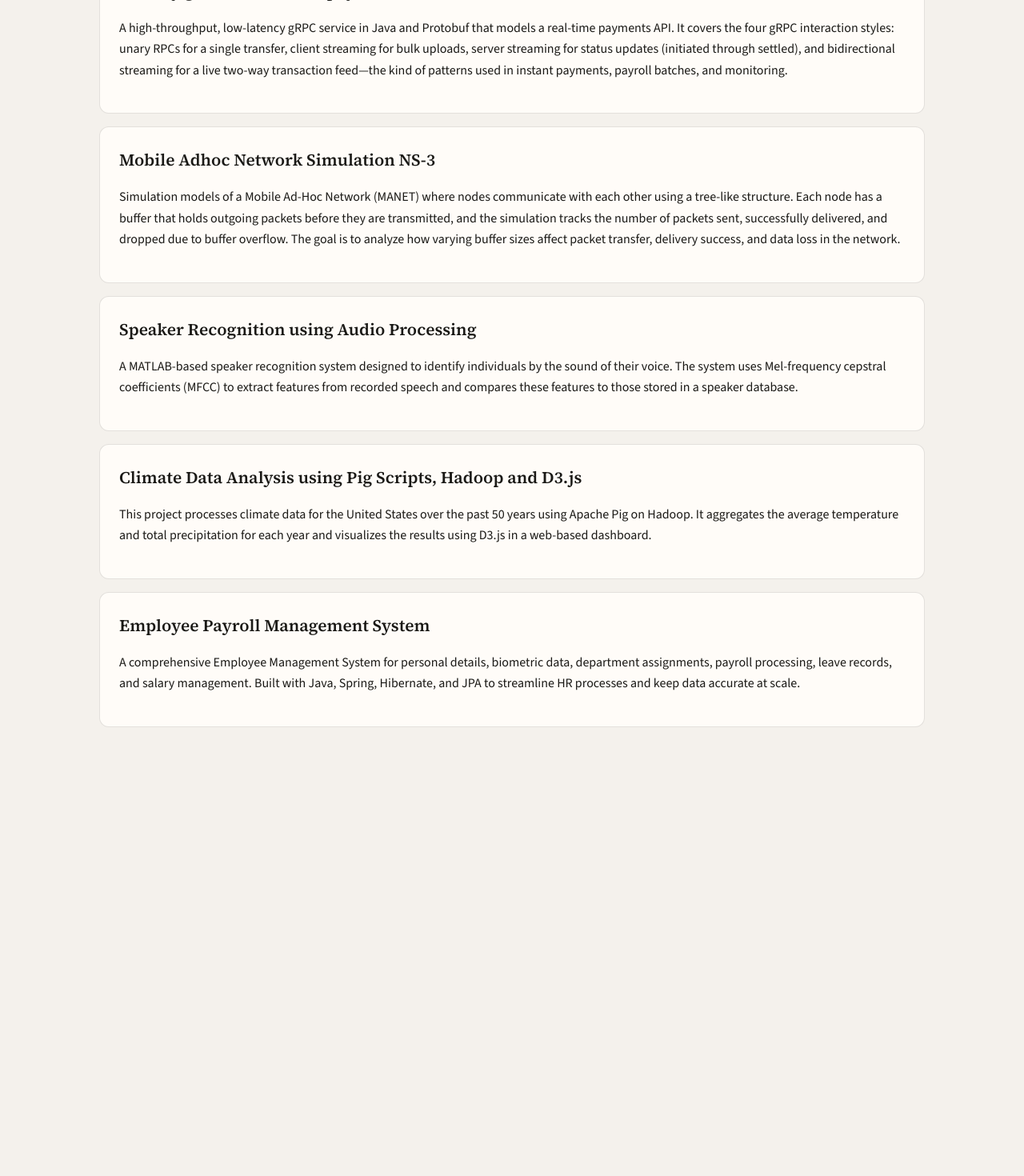
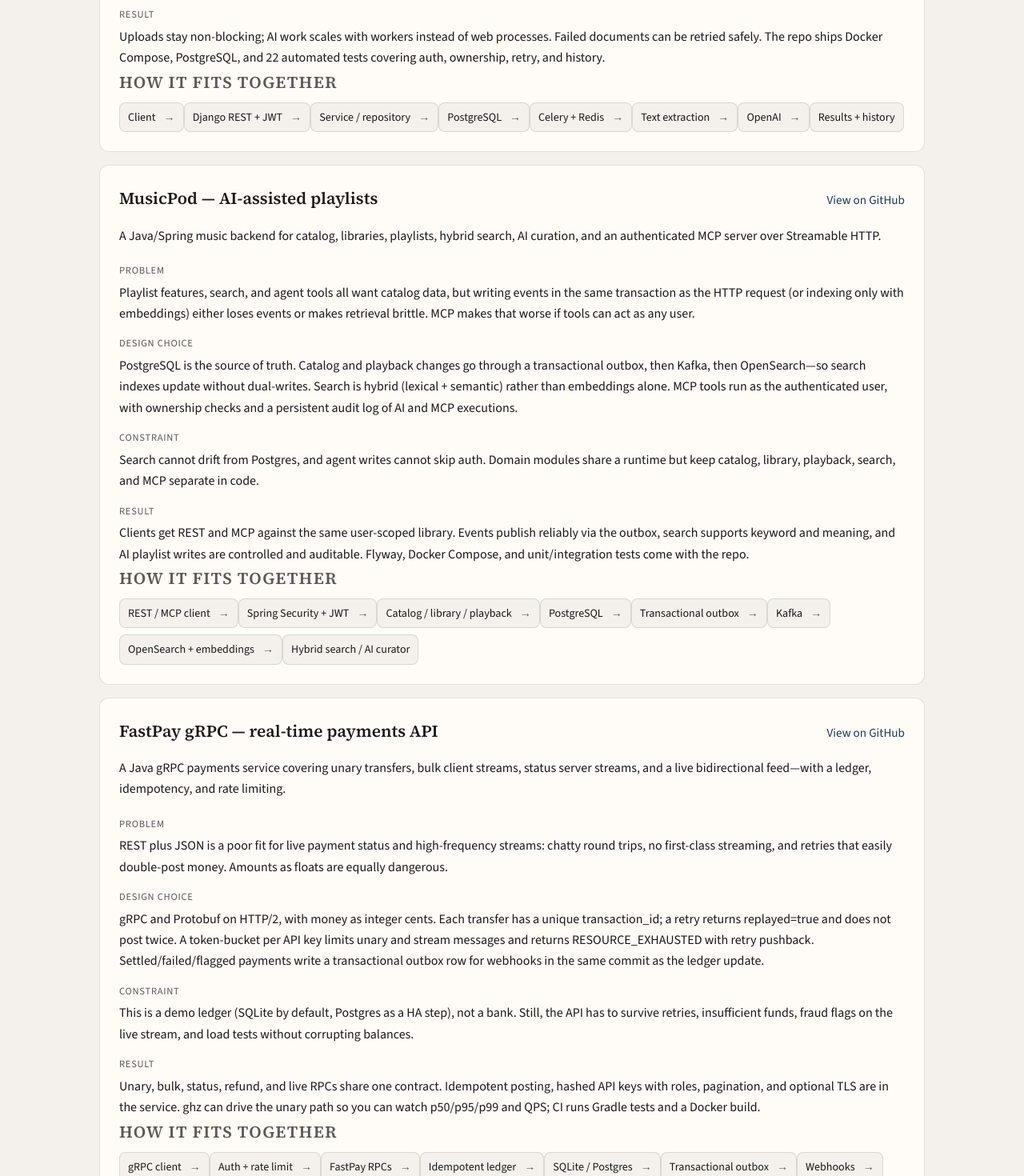
Before and after one commit to snehaamr/CV, a React (Vite) app: page /projects in a window 1280 px wide. Shown: the part 720-2190 px from the top of the page at 80% size. Before the commit the page ends 1725 px from the top, so only its background shows below. Built offline with nearby package versions, Linux system fonts and the light colour scheme.

Commit message:
Present featured GitHub work as case studies
Document Intelligence, MusicPod, and FastPay now lead the Projects
page with problem, design, constraint, result, and an architecture
flow. Older academic projects sit in a separate section. Each
featured project still links to GitHub.

```diff
--- a/src/data/projects.js
+++ b/src/data/projects.js
@@ -1,22 +1,79 @@
-export const projects = [
+export const featuredProjects = [
   {
     title: 'AI Document Intelligence Platform',
     href: 'https://github.com/snehaamr/DocumentIntelligencePlatform',
-    description:
-      'A document processing platform where authenticated users upload files, extract text, and use LLMs to classify and summarize content. Work runs asynchronously through background workers rather than blocking the request path. Built with Django, Django REST Framework, Celery, Redis, PostgreSQL, Docker, and OpenAI, with a layered backend, repository and service boundaries, transactional consistency, tests, and containerized deployment.',
+    summary:
+      'A Django document pipeline that accepts uploads, extracts text, and classifies and summarizes content with an LLM—without holding the request open while the model runs.',
+    problem:
+      'Document classification and summarization are slow, failure-prone, and easy to bolt onto a request thread. A naive “upload, then call OpenAI” path blocks the API, duplicates work on retries, and leaves no audit trail when a model call fails.',
+    choice:
+      'Keep the HTTP path thin: JWT-authenticated upload returns immediately, then a Celery worker on Redis does extraction, OpenAI analysis, classification, and summary persistence. Services and repositories stay separate from controllers. Retries use a row lock and enqueue only after commit so two clients cannot queue the same failed document twice.',
+    constraint:
+      'Model latency and token cost cannot sit on the critical path. Failed jobs have to be retryable without re-uploading the file, and processing history (status, duration, model, tokens, errors) has to survive for debugging.',
+    result:
+      'Uploads stay non-blocking; AI work scales with workers instead of web processes. Failed documents can be retried safely. The repo ships Docker Compose, PostgreSQL, and 22 automated tests covering auth, ownership, retry, and history.',
+    architecture: [
+      'Client',
+      'Django REST + JWT',
+      'Service / repository',
+      'PostgreSQL',
+      'Celery + Redis',
+      'Text extraction',
+      'OpenAI',
+      'Results + history',
+    ],
   },
   {
     title: 'MusicPod — AI-assisted playlists',
     href: 'https://github.com/snehaamr/MusicPod',
-    description:
-      'A modular music backend for catalogs, user libraries, playlists, playback history, and hybrid search, plus AI-assisted playlist curation. PostgreSQL is the source of truth, Kafka handles async work, Redis caches, and OpenSearch powers lexical, semantic, and hybrid retrieval. It also exposes an authenticated MCP server over Streamable HTTP so tools can query and act on a user’s library with ownership checks and an audit trail. Other pieces include JWT auth, a transactional outbox, Flyway migrations, Docker Compose, and automated unit and integration tests.',
+    summary:
+      'A Java/Spring music backend for catalog, libraries, playlists, hybrid search, AI curation, and an authenticated MCP server over Streamable HTTP.',
+    problem:
+      'Playlist features, search, and agent tools all want catalog data, but writing events in the same transaction as the HTTP request (or indexing only with embeddings) either loses events or makes retrieval brittle. MCP makes that worse if tools can act as any user.',
+    choice:
+      'PostgreSQL is the source of truth. Catalog and playback changes go through a transactional outbox, then Kafka, then OpenSearch—so search indexes update without dual-writes. Search is hybrid (lexical + semantic) rather than embeddings alone. MCP tools run as the authenticated user, with ownership checks and a persistent audit log of AI and MCP executions.',
+    constraint:
+      'Search cannot drift from Postgres, and agent writes cannot skip auth. Domain modules share a runtime but keep catalog, library, playback, search, and MCP separate in code.',
+    result:
+      'Clients get REST and MCP against the same user-scoped library. Events publish reliably via the outbox, search supports keyword and meaning, and AI playlist writes are controlled and auditable. Flyway, Docker Compose, and unit/integration tests come with the repo.',
+    architecture: [
+      'REST / MCP client',
+      'Spring Security + JWT',
+      'Catalog / library / playback',
+      'PostgreSQL',
+      'Transactional outbox',
+      'Kafka',
+      'OpenSearch + embeddings',
+      'Hybrid search / AI curator',
+    ],
   },
   {
     title: 'FastPay gRPC — real-time payments API',
     href: 'https://github.com/snehaamr/fastpay-grpc',
-    description:
-      'A high-throughput, low-latency gRPC service in Java and Protobuf that models a real-time payments API. It covers the four gRPC interaction styles: unary RPCs for a single transfer, client streaming for bulk uploads, server streaming for status updates (initiated through settled), and bidirectional streaming for a live two-way transaction feed—the kind of patterns used in instant payments, payroll batches, and monitoring.',
+    summary:
+      'A Java gRPC payments service covering unary transfers, bulk client streams, status server streams, and a live bidirectional feed—with a ledger, idempotency, and rate limiting.',
+    problem:
+      'REST plus JSON is a poor fit for live payment status and high-frequency streams: chatty round trips, no first-class streaming, and retries that easily double-post money. Amounts as floats are equally dangerous.',
+    choice:
+      'gRPC and Protobuf on HTTP/2, with money as integer cents. Each transfer has a unique transaction_id; a retry returns replayed=true and does not post twice. A token-bucket per API key limits unary and stream messages and returns RESOURCE_EXHAUSTED with retry pushback. Settled/failed/flagged payments write a transactional outbox row for webhooks in the same commit as the ledger update.',
+    constraint:
+      'This is a demo ledger (SQLite by default, Postgres as a HA step), not a bank. Still, the API has to survive retries, insufficient funds, fraud flags on the live stream, and load tests without corrupting balances.',
+    result:
+      'Unary, bulk, status, refund, and live RPCs share one contract. Idempotent posting, hashed API keys with roles, pagination, and optional TLS are in the service. ghz can drive the unary path so you can watch p50/p95/p99 and QPS; CI runs Gradle tests and a Docker build.',
+    architecture: [
+      'gRPC client',
+      'Auth + rate limit',
+      'FastPay RPCs',
+      'Idempotent ledger',
+      'SQLite / Postgres',
+      'Transactional outbox',
+      'Webhooks',
+      'Status / live streams',
+    ],
   },
+]
+
+export const earlierProjects = [
   {
     title: 'Mobile Adhoc Network Simulation NS-3',
     href: 'https://github.com/snehaamr/MobileAdhocNetworkNS3',
--- a/src/index.css
+++ b/src/index.css
@@ -206,7 +206,7 @@
   font-family: var(--serif);
   font-size: 1.15rem;
   font-weight: 600;
-  margin: 12px 0 0;
+  margin: 40px 0 16px;
   letter-spacing: 0.04em;
   text-transform: uppercase;
   color: var(--muted);
@@ -308,6 +308,82 @@
 
 .bullets li + li {
   margin-top: 6px;
+}
+
+.case-study-head {
+  display: flex;
+  align-items: baseline;
+  justify-content: space-between;
+  gap: 12px 20px;
+  flex-wrap: wrap;
+  margin-bottom: 8px;
+}
+
+.case-study-head h2 {
+  margin: 0;
+}
+
+.case-study-head a {
+  text-decoration: none;
+  font-size: 0.95rem;
+  white-space: nowrap;
+}
+
+.case-study-points {
+  margin: 20px 0 0;
+  display: grid;
+  gap: 14px;
+}
+
+.case-study-points div {
+  margin: 0;
+}
+
+.case-study-points dt {
+  font-size: 0.78rem;
+  letter-spacing: 0.06em;
+  text-transform: uppercase;
+  color: var(--muted);
+  margin-bottom: 4px;
+}
+
+.case-study-points dd {
+  margin: 0;
+}
+
+.arch-title {
+  font-family: var(--sans);
+  font-size: 0.78rem;
+  letter-spacing: 0.06em;
+  text-transform: uppercase;
+  color: var(--muted);
+  margin: 22px 0 10px;
+}
+
+.arch-flow {
+  list-style: none;
+  margin: 0;
+  padding: 0;
+  display: flex;
+  flex-wrap: wrap;
+  align-items: center;
+  gap: 8px 0;
+}
+
+.arch-flow li {
+  display: flex;
+  align-items: center;
+  background: var(--bg);
+  border: 1px solid var(--line);
+  border-radius: 8px;
+  padding: 6px 10px;
+  font-size: 0.88rem;
+}
+
+.arch-arrow {
+  margin-left: 10px;
+  color: var(--muted);
+  font-weight: 600;
 }
 
 .review {
--- a/src/pages/Projects.jsx
+++ b/src/pages/Projects.jsx
@@ -1,15 +1,76 @@
 import { Link } from 'react-router-dom'
-import { projects } from '../data/projects.js'
+import { earlierProjects, featuredProjects } from '../data/projects.js'
+
+function ArchitectureFlow({ steps }) {
+  return (
+    <ol className="arch-flow">
+      {steps.map((step, index) => (
+        <li key={step}>
+          <span>{step}</span>
+          {index < steps.length - 1 ? (
+            <span className="arch-arrow" aria-hidden="true">
+              →
+            </span>
+          ) : null}
+        </li>
+      ))}
+    </ol>
+  )
+}
+
+function CaseStudy({ project }) {
+  return (
+    <article className="card case-study">
+      <div className="case-study-head">
+        <h2>{project.title}</h2>
+        <a href={project.href} target="_blank" rel="noreferrer">
+          View on GitHub
+        </a>
+      </div>
+      <p>{project.summary}</p>
+      <dl className="case-study-points">
+        <div>
+          <dt>Problem</dt>
+          <dd>{project.problem}</dd>
+        </div>
+        <div>
+          <dt>Design choice</dt>
+          <dd>{project.choice}</dd>
+        </div>
+        <div>
+          <dt>Constraint</dt>
+          <dd>{project.constraint}</dd>
+        </div>
+        <div>
+          <dt>Result</dt>
+          <dd>{project.result}</dd>
+        </div>
+      </dl>
+      <h3 className="arch-title">How it fits together</h3>
+      <ArchitectureFlow steps={project.architecture} />
+    </article>
+  )
+}
 
 export default function Projects() {
   return (
     <>
       <div className="page-header">
-        <h1 className="page-title">GitHub Projects</h1>
+        <h1 className="page-title">Projects</h1>
         <Link to="/diy">DIY projects</Link>
       </div>
+      <p className="resume-summary">
+        Three systems I built to practice production backend patterns—async work, search, payments APIs, and
+        authenticated AI tools. Each one has a GitHub repo with code, tests, and how to run it.
+      </p>
       <div className="card-list">
-        {projects.map((project) => (
+        {featuredProjects.map((project) => (
+          <CaseStudy key={project.href} project={project} />
+        ))}
+      </div>
+      <h2 className="section-title">Earlier and academic</h2>
+      <div className="card-list">
+        {earlierProjects.map((project) => (
           <article className="card" key={project.href}>
             <h2>
               <a href={project.href} target="_blank" rel="noreferrer">
```
